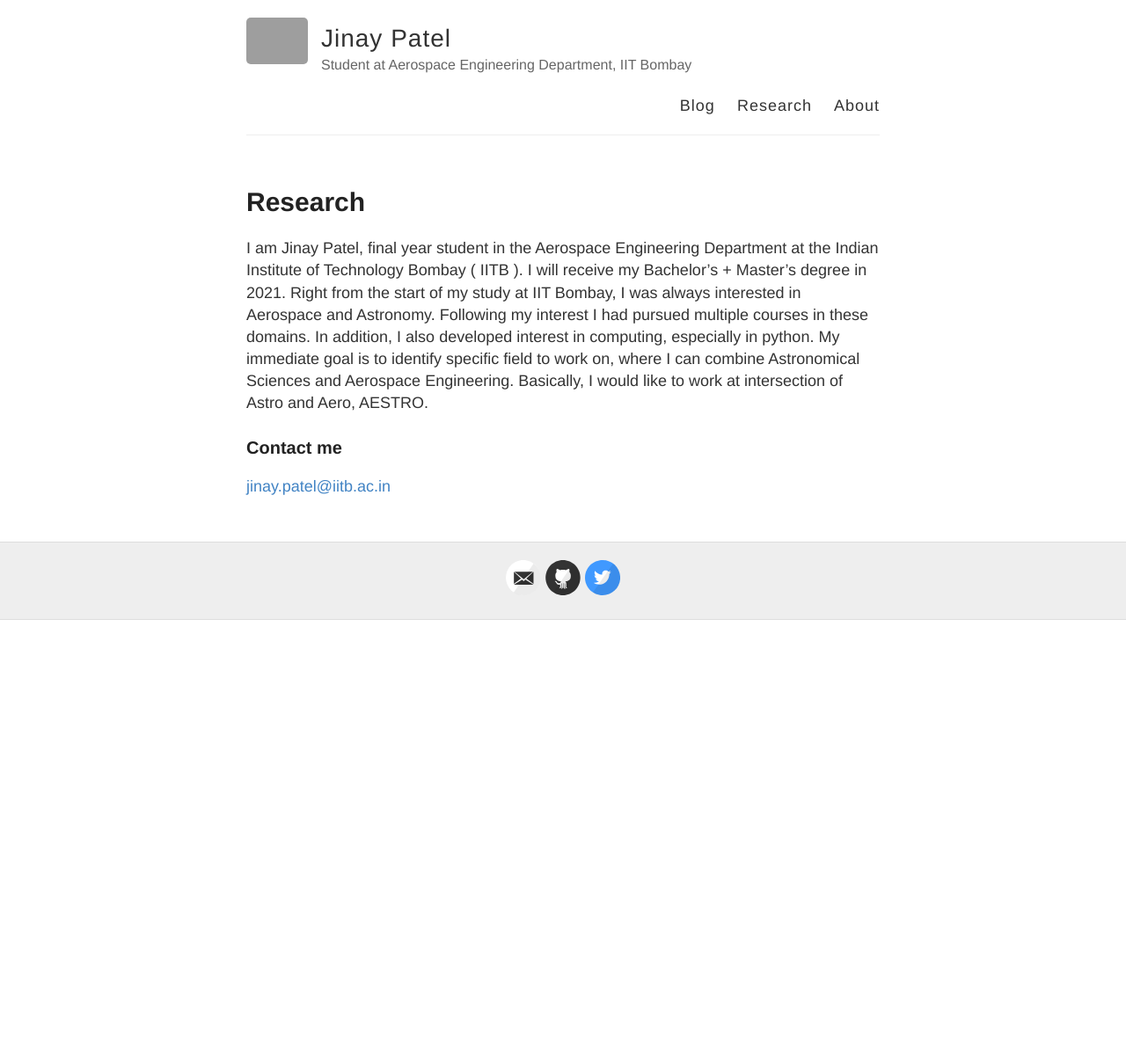
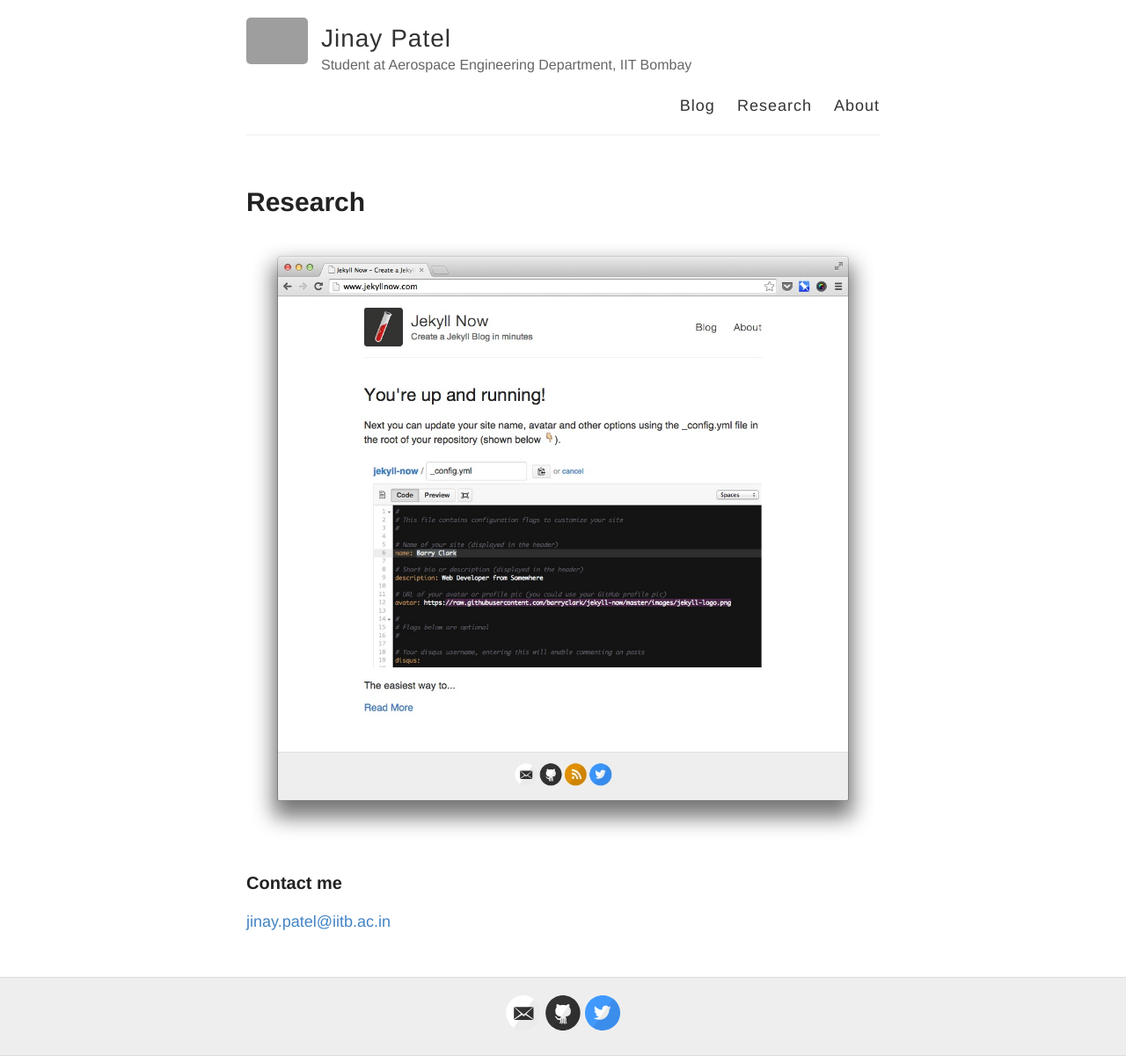
Before and after one commit to jinaynitinpatel/jinaynitinpatel.github.io, a Jekyll site: the page built from research.md, in a window 1280 px wide. Shown: the whole page at 88% size. Built offline with Jekyll 4.4.1, drawn with Linux system fonts in a browser that asks for light colours; before the commit the page ends 900 px from its top, so only the background shows below that; grey boxes are pictures that could not be loaded.

Commit message:
Second Update

```diff
--- a/research.md
+++ b/research.md
@@ -3,10 +3,7 @@ layout: page
 title: Research
 permalink: /research/
 ---
-
-I am Jinay Patel, final year student in the Aerospace Engineering Department at the Indian Institute of Technology Bombay ( IITB ). I will receive my Bachelor's + Master's degree in 2021. Right from the start of my study at IIT Bombay, I was always interested in Aerospace and Astronomy. Following my interest I had pursued multiple courses in these domains. In addition, I also developed interest in computing, especially in python. My immediate goal is to identify specific field to work on, where I can combine Astronomical Sciences and Aerospace Engineering. Basically, I would like to work at intersection of Astro and Aero, AESTRO.
-
-
+![Jekyll Now Theme Screenshot](/images/jekyll-now-theme-screenshot.jpg "Jekyll Now Theme Screenshot")
 
 ### Contact me
 
```
